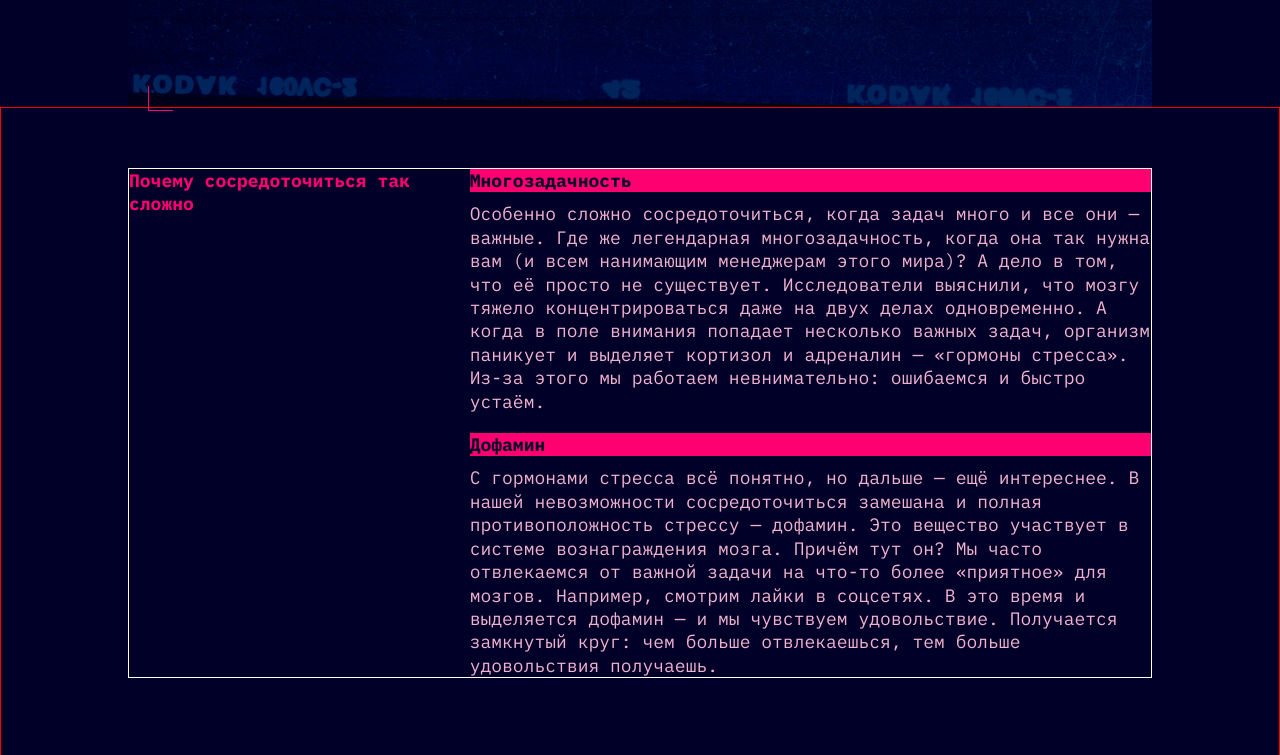
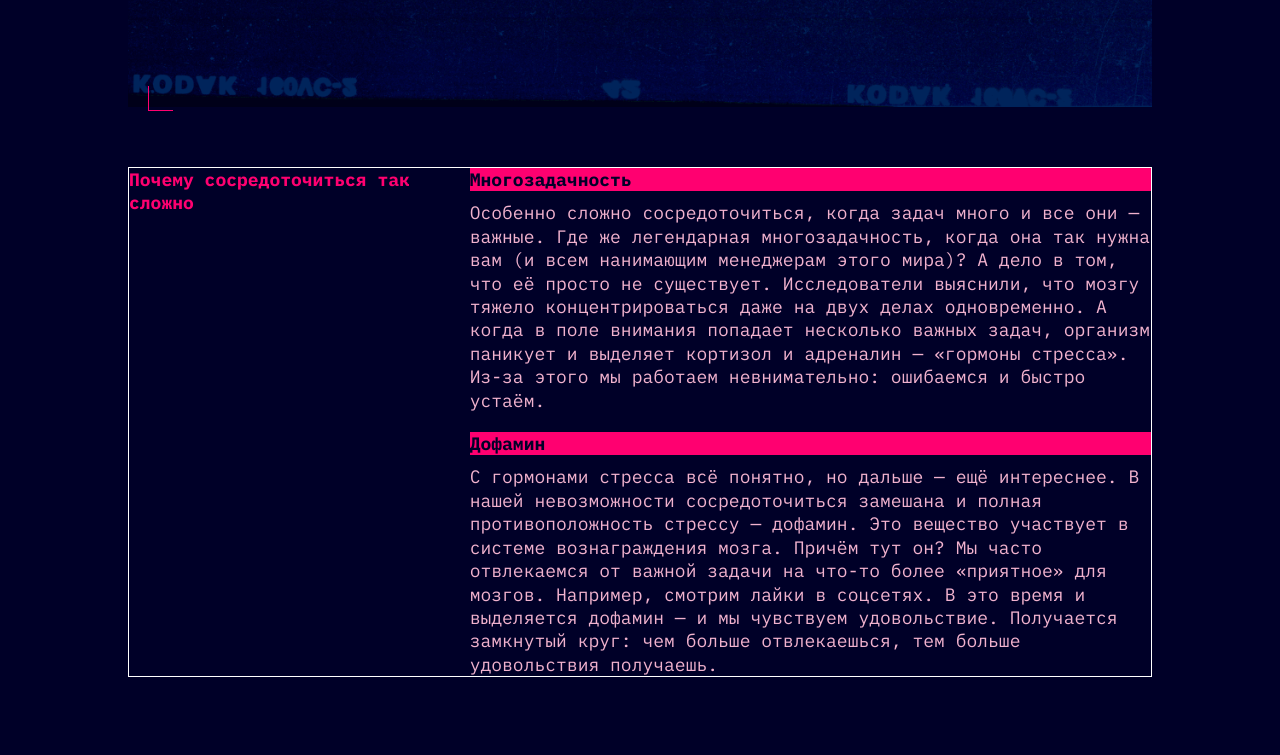
Before and after one commit to goga-Biker/hard-soser, a plain HTML site: page styles/index.html in a window 1280 px wide. Shown: the part 681-1436 px from the top of the page. Drawn offline with Linux system fonts and the light colour scheme; files that its build step writes are made by us from their sources; files whose address does not match are found by name.

Commit message:
Update style.css

```diff
--- a/styles/style.css
+++ b/styles/style.css
@@ -118,9 +118,7 @@
   display: block;
 }
 /*______________________________________________________________________________*/
-.main {
-  border: 1px solid red;
-}
+
 .focus {
   margin: auto;
   margin-top: 60px;
```
